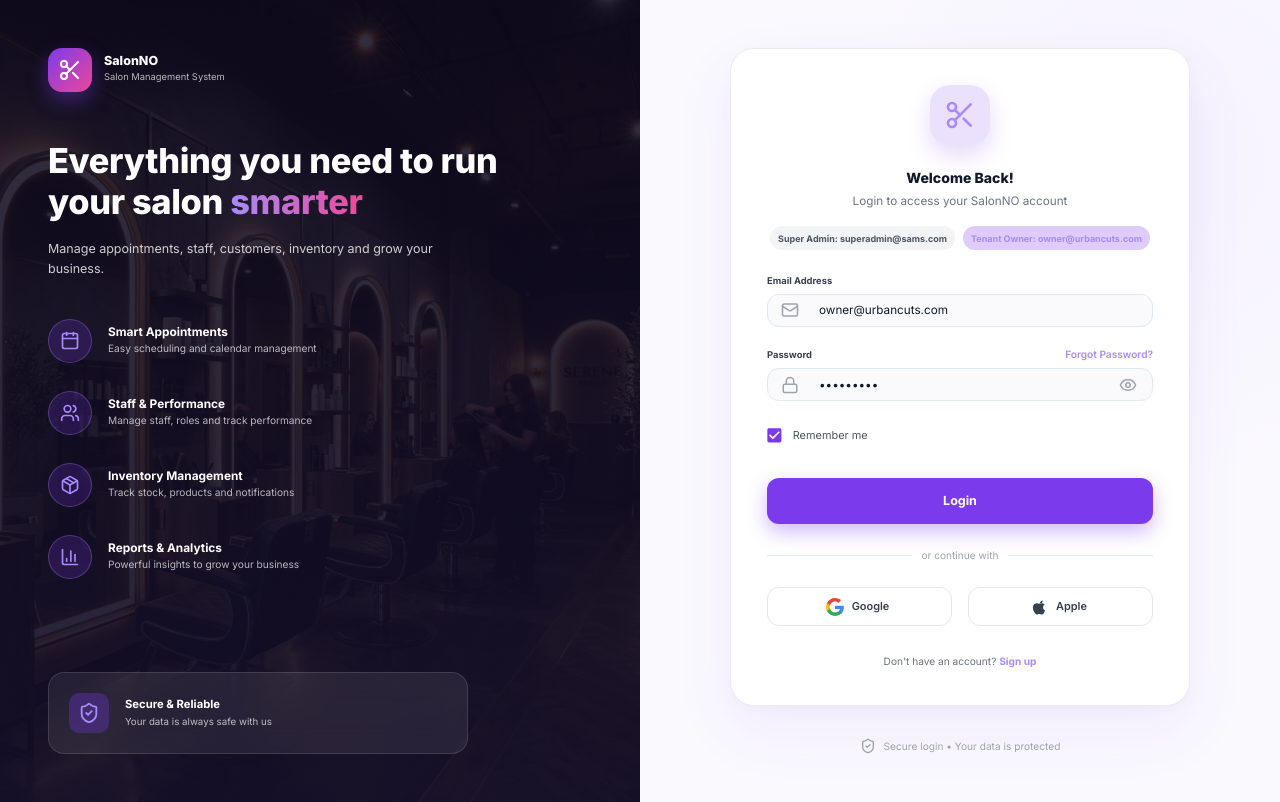
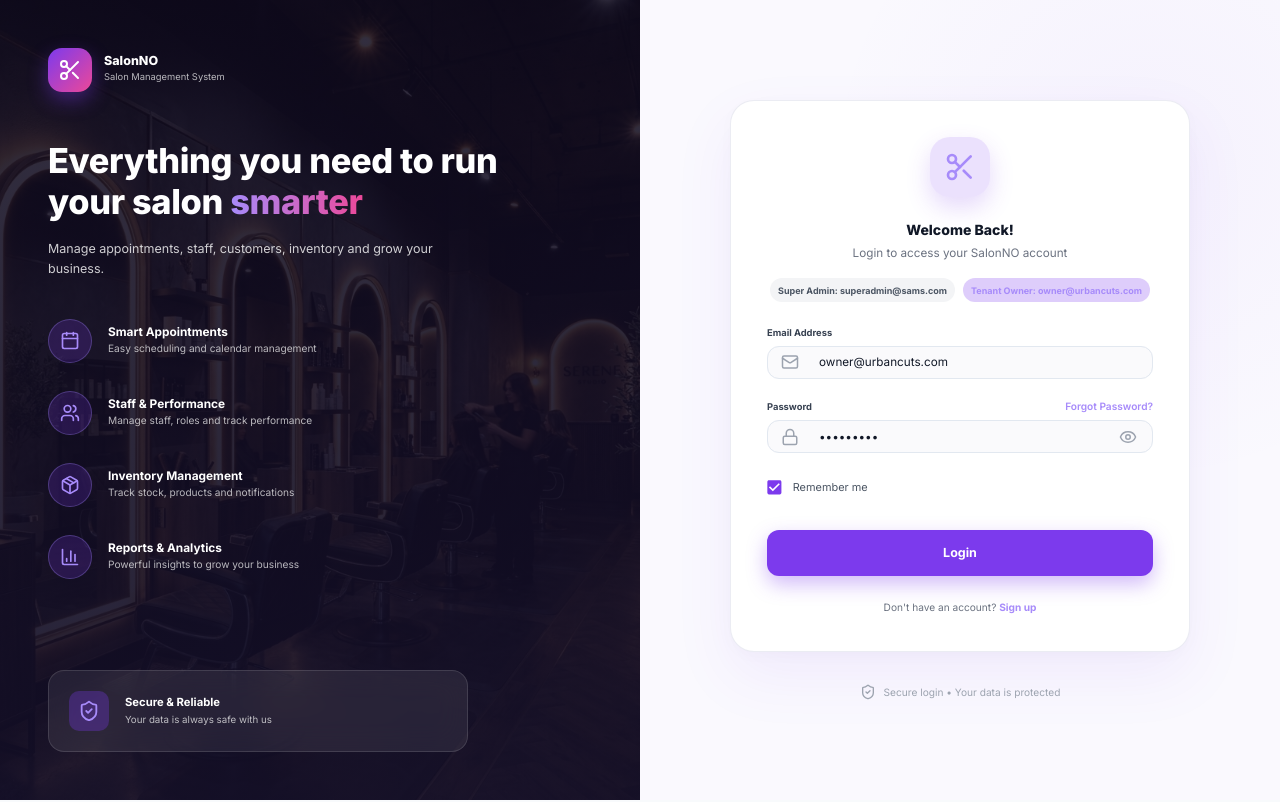
Before and after one commit to mahikumawat121998/salon-saas-frontend, a Next.js app: page /login in a window 1280 px wide. Built offline with nearby package versions, Linux system fonts and the light colour scheme; no server answers.

Commit message:
push latest changes

```diff
--- a/src/app/(auth)/login/page.tsx
+++ b/src/app/(auth)/login/page.tsx
@@ -33,25 +33,6 @@
 import { useRouter, useSearchParams } from 'next/navigation';
 import React, { useState } from 'react';
 import { toast } from 'sonner';
-
-function GoogleIcon() {
-  return (
-    <svg width="18" height="18" viewBox="0 0 24 24">
-      <path fill="#4285F4" d="M23.745 12.27c0-.7-.06-1.4-.19-2.07H12v4.51h6.6c-.29 1.52-1.14 2.82-2.4 3.68v3.05h3.88c2.27-2.09 3.665-5.17 3.665-9.17z" />
-      <path fill="#34A853" d="M12 24c3.24 0 5.95-1.08 7.93-2.91l-3.88-3.05c-1.08.72-2.45 1.16-4.05 1.16-3.12 0-5.77-2.1-6.72-4.93H1.29v3.15C3.26 21.3 7.35 24 12 24z" />
-      <path fill="#FBBC05" d="M5.28 14.27c-.25-.72-.38-1.49-.38-2.27s.13-1.55.38-2.27V6.58H1.29c-.82 1.63-1.29 3.47-1.29 5.42s.47 3.79 1.29 5.42l3.99-3.15z" />
-      <path fill="#EA4335" d="M12 4.75c1.77 0 3.35.61 4.6 1.8l3.42-3.42C17.95 1.19 15.24 0 12 0 7.35 0 3.26 2.7 1.29 6.58l3.99 3.15c.95-2.83 3.6-4.98 6.72-4.98z" />
-    </svg>
-  );
-}
-
-function AppleIcon() {
-  return (
-    <svg width="18" height="18" viewBox="0 0 24 24" fill="currentColor">
-      <path d="M18.71 19.5c-.83 1.24-1.71 2.45-3.05 2.47-1.34.03-1.77-.79-3.29-.79-1.53 0-2 .77-3.27.82-1.31.05-2.3-1.32-3.14-2.53C4.25 17 2.94 12.45 4.7 9.39c.87-1.52 2.43-2.48 4.12-2.51 1.28-.02 2.5.87 3.29.87.78 0 2.26-1.07 3.81-.91.65.03 2.47.26 3.64 1.98-.09.06-2.17 1.28-2.15 3.81.03 3.02 2.65 4.03 2.68 4.04-.03.07-.42 1.44-1.38 2.83M15.97 6.32c.67-.82 1.12-1.96.99-3.1-.96.04-2.13.64-2.81 1.44-.61.71-1.14 1.87-1 2.99 1.07.08 2.16-.51 2.82-1.33z" />
-    </svg>
-  );
-}
 
 function LoginContent() {
   const router = useRouter();
@@ -728,65 +709,8 @@
               </Button>
             </Box>
 
-            {/* Social Divider */}
-            <Divider
-              sx={{
-                my: 3,
-                color: (t) => (t.palette.mode === 'dark' ? '#64748B' : '#9CA3AF'),
-                borderColor: (t) => (t.palette.mode === 'dark' ? 'rgba(255, 255, 255, 0.08)' : undefined),
-                fontSize: '0.8125rem',
-              }}
-            >
-              or continue with
-            </Divider>
-
-            {/* Social Login Buttons */}
-            <Box sx={{ display: 'flex', gap: 2, mb: 3.5 }}>
-              <Button
-                fullWidth
-                variant="outlined"
-                startIcon={<GoogleIcon />}
-                sx={{
-                  py: 1.1,
-                  borderRadius: '12px',
-                  borderColor: (t) => (t.palette.mode === 'dark' ? 'rgba(255, 255, 255, 0.12)' : '#E5E7EB'),
-                  color: (t) => (t.palette.mode === 'dark' ? '#F8FAFC' : '#374151'),
-                  fontSize: '0.875rem',
-                  fontWeight: 600,
-                  textTransform: 'none',
-                  '&:hover': {
-                    borderColor: '#A78BFA',
-                    backgroundColor: (t) => (t.palette.mode === 'dark' ? 'rgba(255, 255, 255, 0.05)' : '#F9FAFB'),
-                  },
-                }}
-              >
-                Google
-              </Button>
-
-              <Button
-                fullWidth
-                variant="outlined"
-                startIcon={<AppleIcon />}
-                sx={{
-                  py: 1.1,
-                  borderRadius: '12px',
-                  borderColor: (t) => (t.palette.mode === 'dark' ? 'rgba(255, 255, 255, 0.12)' : '#E5E7EB'),
-                  color: (t) => (t.palette.mode === 'dark' ? '#F8FAFC' : '#374151'),
-                  fontSize: '0.875rem',
-                  fontWeight: 600,
-                  textTransform: 'none',
-                  '&:hover': {
-                    borderColor: '#A78BFA',
-                    backgroundColor: (t) => (t.palette.mode === 'dark' ? 'rgba(255, 255, 255, 0.05)' : '#F9FAFB'),
-                  },
-                }}
-              >
-                Apple
-              </Button>
-            </Box>
-
             {/* Sign Up Link */}
-            <Box sx={{ textAlign: 'center' }}>
+            <Box sx={{ textAlign: 'center', mt: 3 }}>
               <Typography variant="body2" sx={{ color: (t) => (t.palette.mode === 'dark' ? '#94A3B8' : '#6B7280') }}>
                 Don&apos;t have an account?{' '}
                 <Link
```
